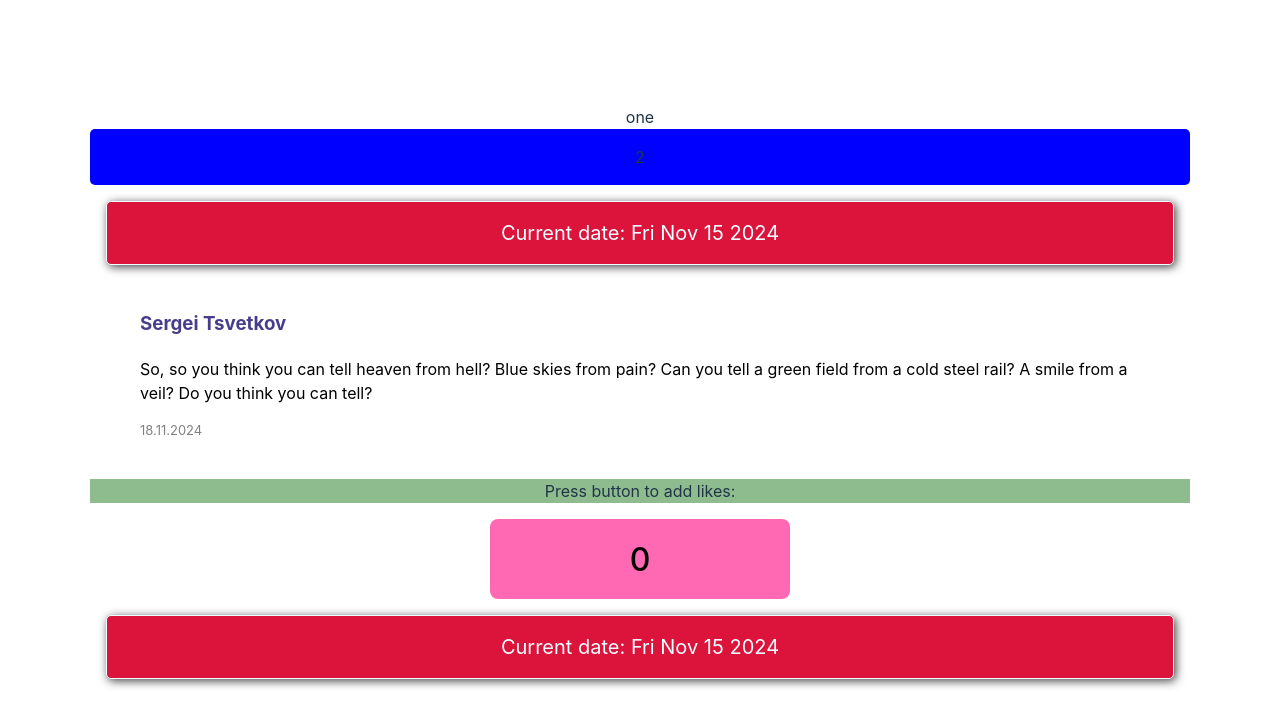
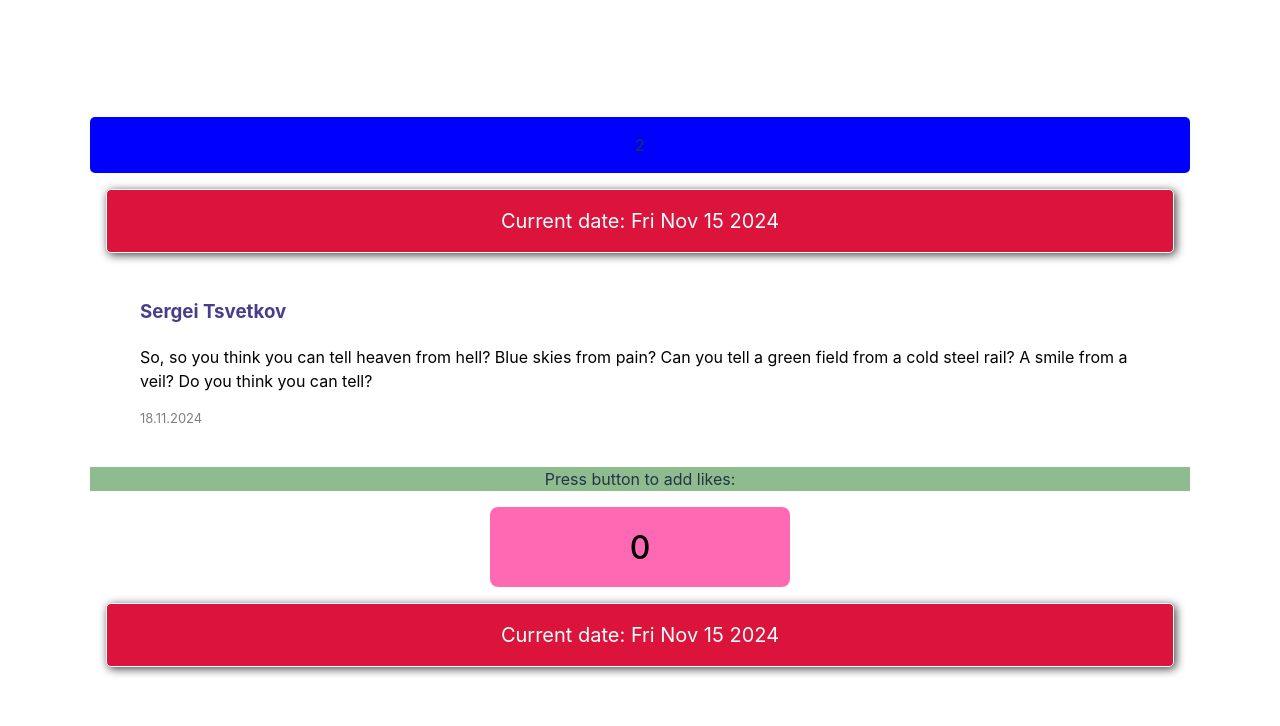
Before and after one commit to tsvetkovsergey/git-practice, a React (Vite) app: page / in a window 1280 px wide. Shown: the top 726 px of the page. Built offline with nearby package versions, Linux system fonts and the light colour scheme.

Commit message:
Revert "one"
This reverts commit 8bcc54c4bc2e061441fc01ccc89339fa4d948094.

```diff
--- a/src/App.jsx
+++ b/src/App.jsx
@@ -10,10 +10,10 @@ function App() {
   return (
     <>
       <div>
-        one
         <div className="container">
           <BlueBlock />
         </div>
+
         <DateBlock />
         <UserBox />
         <p className="like-text">Press button to add likes:</p>
```
